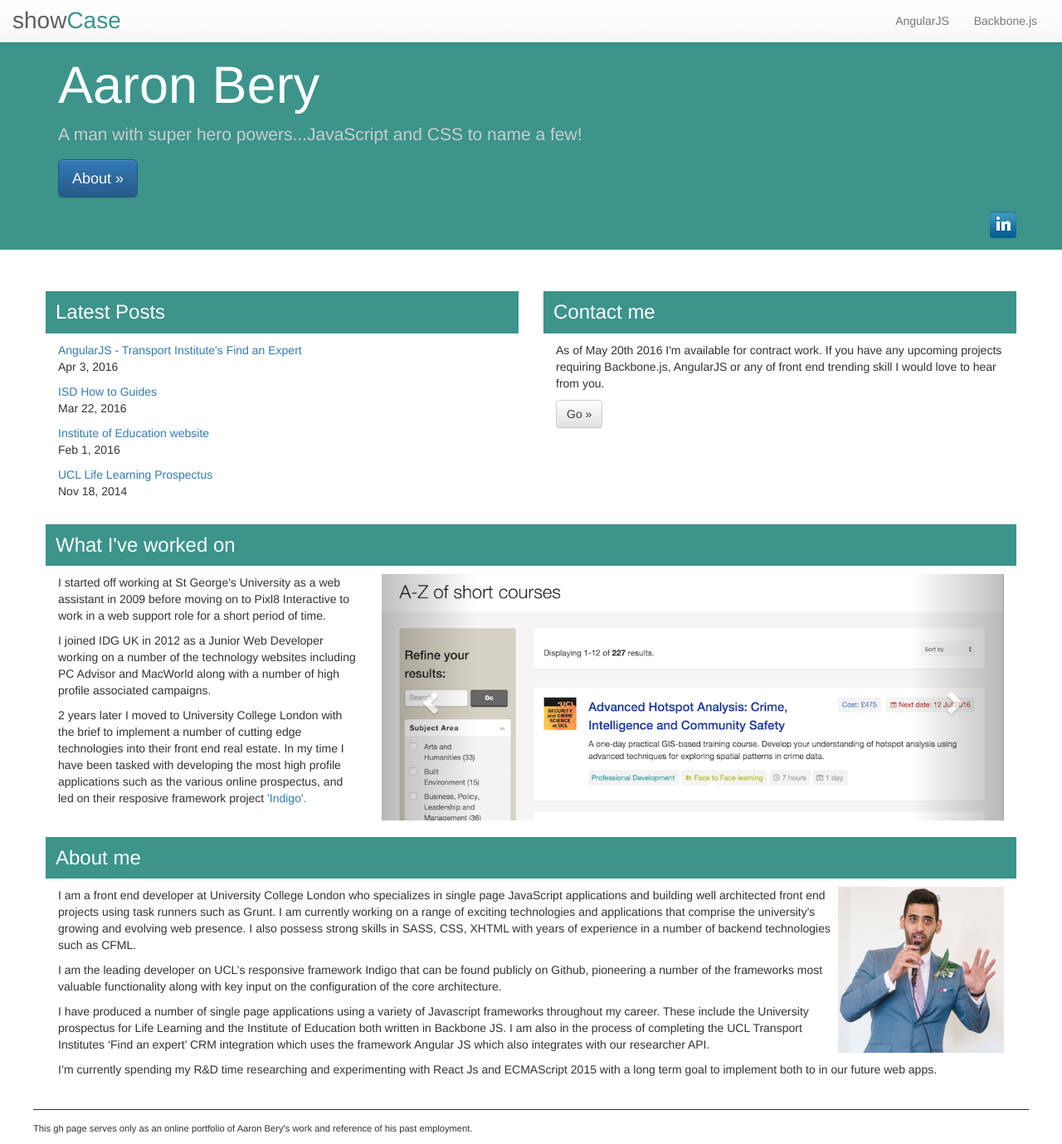
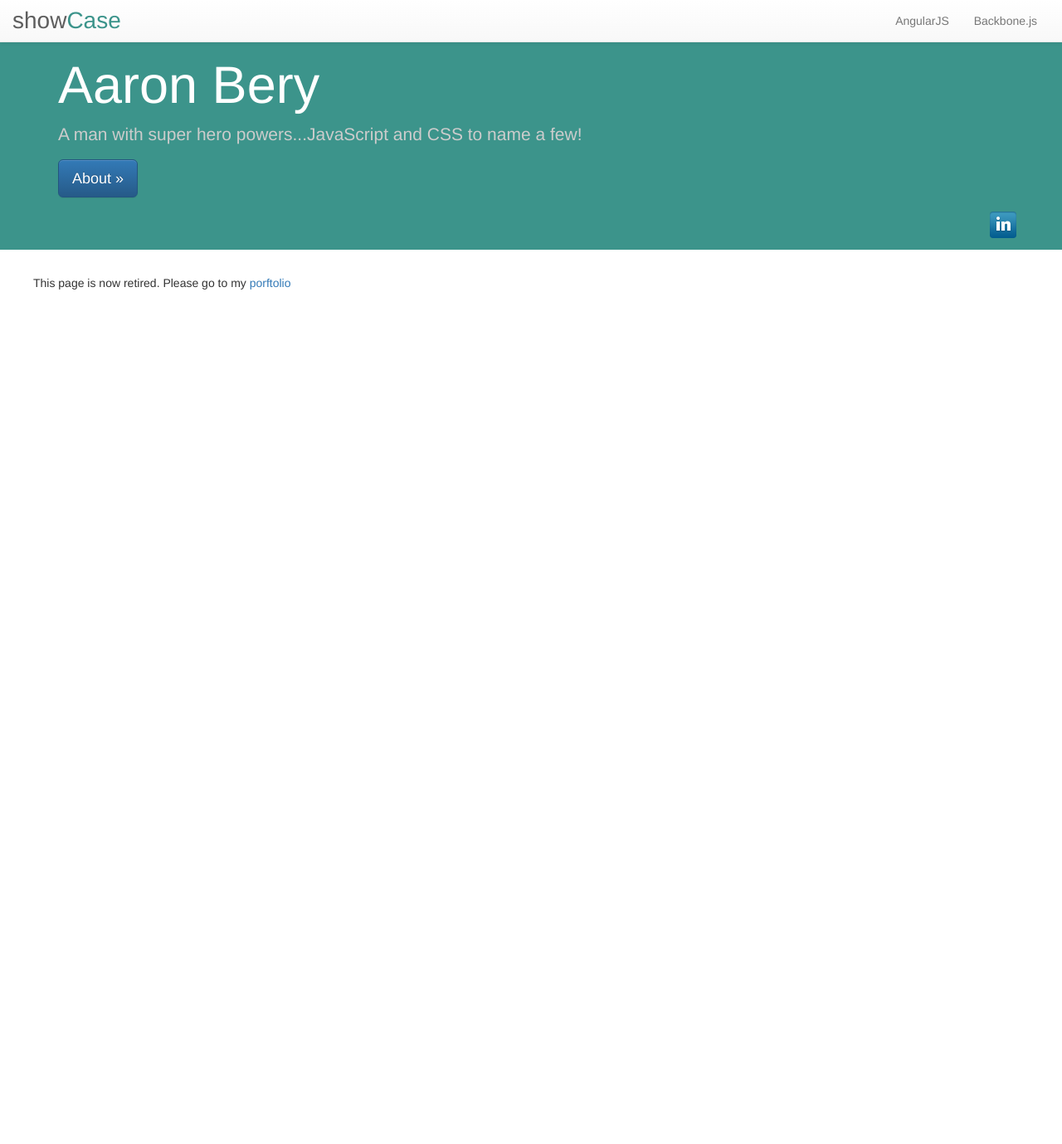
Before and after one commit to aaronBery/gh-pages, a Jekyll site: the page built from index.html, in a window 1280 px wide and 1379 px high. Shown: the whole window at 83% size. Built offline with Jekyll 4.4.1, drawn with Linux system fonts in a browser that asks for light colours; nearby versions of some CDN libraries.

Commit message:
add link to portfolio

```diff
--- a/index.html
+++ b/index.html
@@ -3,57 +3,5 @@ layout: bootstrap
 title: Aaron Bery
 ---
 <div class="row">
-    <div class="col-md-6">
-      <h3>Latest Posts</h3>
-      <div class="col-md-12">
-        {% include latest-posts.html %}
-      </div>
-    </div>
-    <div class="col-md-6">
-      <h3>Contact me</h3>
-      <div class="col-md-12">
-        <p>
-          As of May 20th 2016 I'm available for contract work. If you have any upcoming projects requiring Backbone.js, AngularJS or any of front end trending skill I would love to hear from you.
-        </p>
-        <p>
-          <a class="btn btn-default" href="mailto:aaronaldo99@gmail.com" role="button">Go »</a>
-        </p>
-      </div>
-    </div>
+    <p>This page is now retired. Please go to my <a href="/portfolio">porftolio</a></p>
 </div>
-
-<div class="row">
-  <div class="col-md-12">
-    <h3>What I've worked on</h3>
-    <div class="col-md-4">
-      {% include portfolio-description.html %}
-    </div>
-    <div class="col-md-8">
-      {% include portfolio-carousel.html %}
-    </div>
-  </div>
-</div>
-
-<div class="row">
-  <div class="col-md-12">
-    <h3 id="about">About me</h3>
-    <div class="col-md-12">
-      <img src="/assets/images/me.jpg" class="image-responsive image-responsive--small" align="right" />
-      <p>
-      I am a front end developer at University College London who specializes in single page JavaScript applications and building well architected front end projects using task runners such as Grunt. I am currently working on a range of exciting technologies and applications that comprise the university's growing and evolving web presence. I also possess strong skills in SASS, CSS, XHTML with years of experience in a number of backend technologies such as CFML.
-      </p><p>
-      I am the leading developer on UCL’s responsive framework Indigo that can be found publicly on Github, pioneering a number of the frameworks most valuable functionality along with key input on the configuration of the core architecture.
-      </p><p>
-      I have produced a number of single page applications using a variety of Javascript frameworks throughout my career. These include the University prospectus for Life Learning and the Institute of Education both written in Backbone JS. I am also in the process of completing the UCL Transport Institutes ‘Find an expert’ CRM integration which uses the framework Angular JS which also integrates with our researcher API.
-      </p><p>
-      I’m currently spending my R&D time researching and experimenting with React Js and ECMAScript 2015 with a long term goal to implement both to in our future web apps.
-
-    </div>
-  </div>
-</div>
-
-<div class="row row--disclaimer-footer">
-
-  {% include footer-bootstrap.html %}
-
-</div>
```
